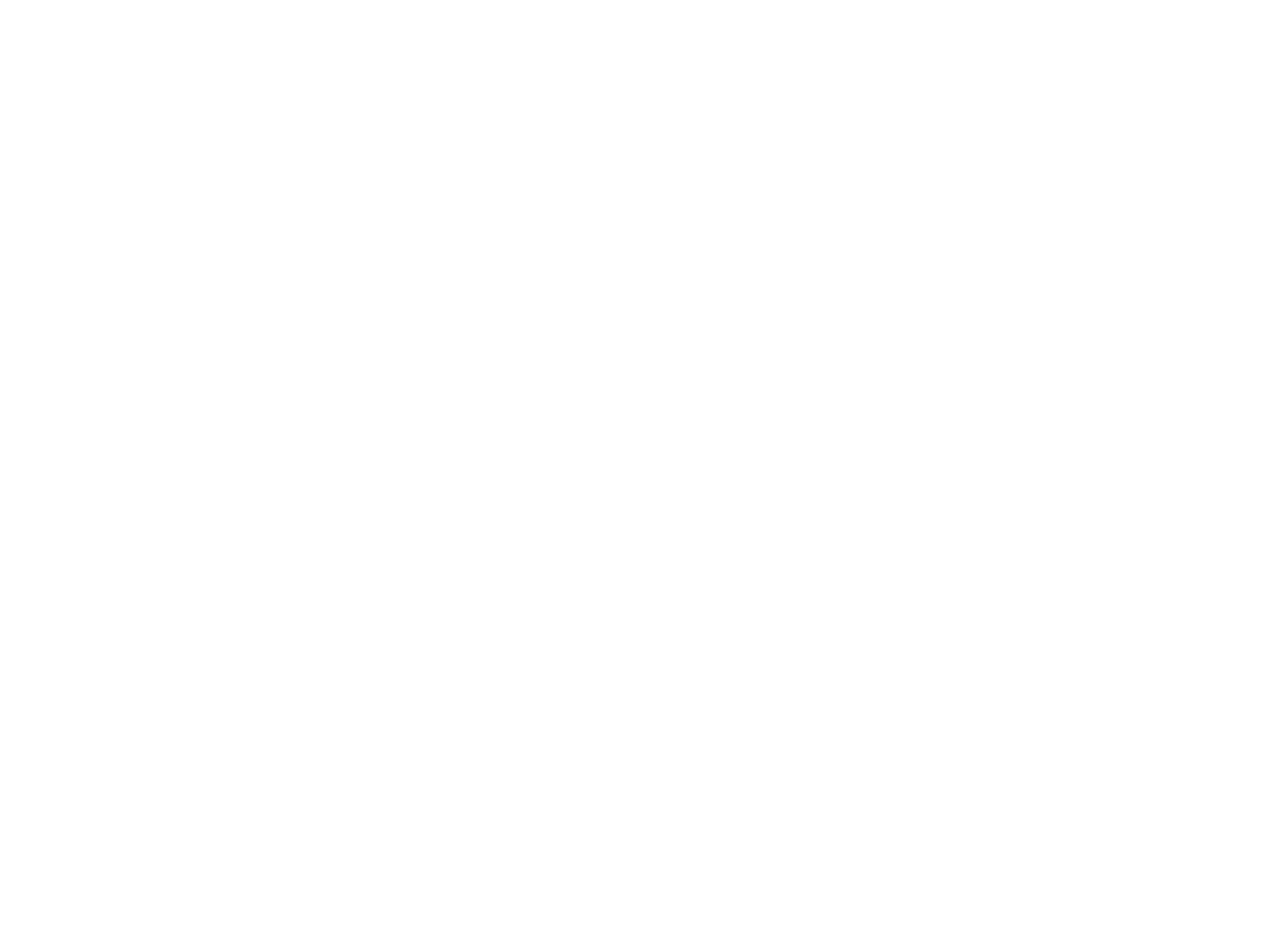
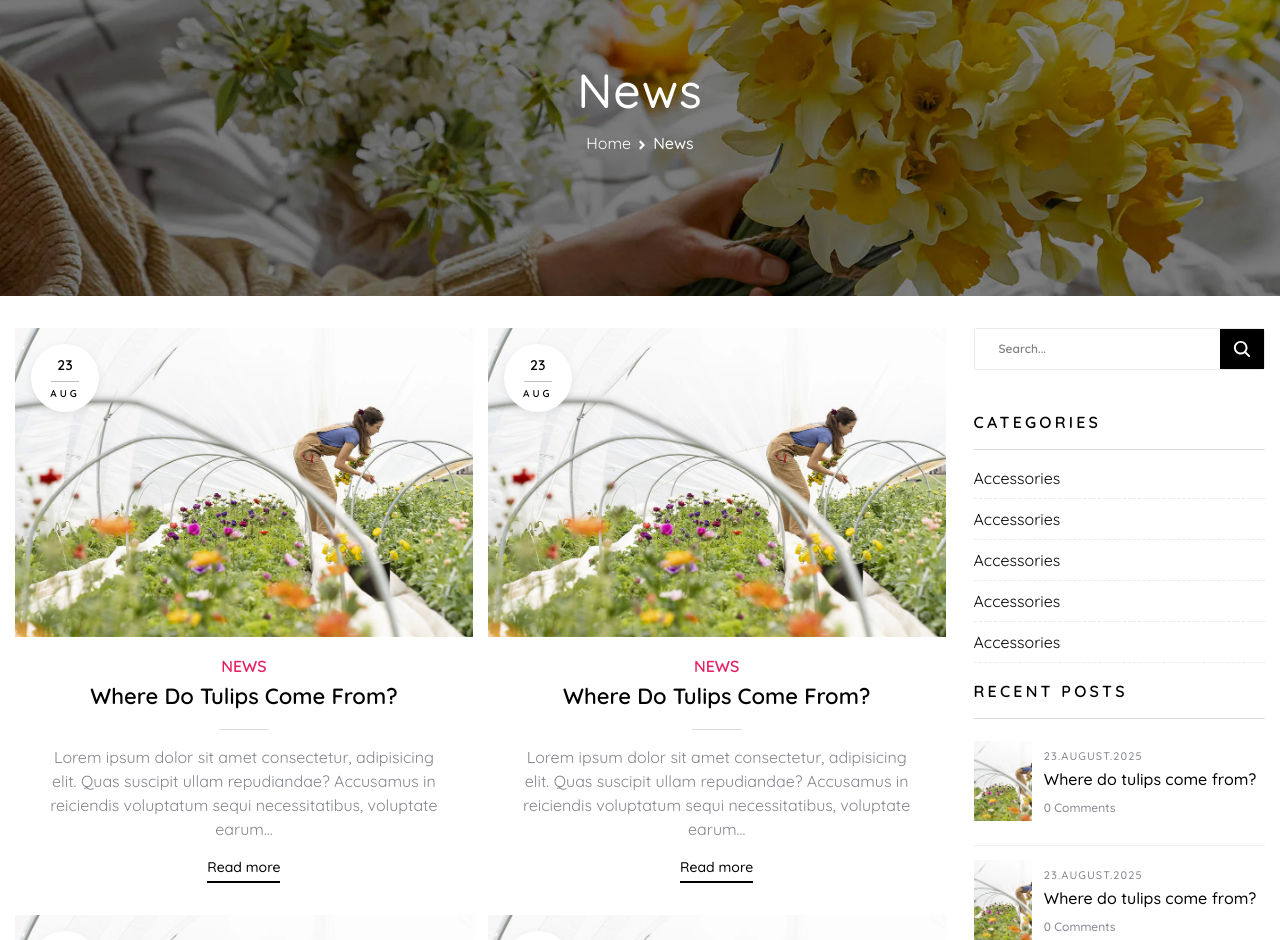
Before and after one commit to grenno1606/FloriaStore, a React (Vite) app: page /blogs in a window 1280 px wide. Before the commit this address had no page. Shown: the part 160-1100 px from the top of the page. Before the commit the page ends 800 px from the top, so only its background shows below. Built offline with nearby package versions, Linux system fonts and the light colour scheme.

Commit message:
feat: add blogs page layout and components

```diff
--- a/src/components/blogs/Blog.jsx
+++ b/src/components/blogs/Blog.jsx
@@ -8,14 +8,14 @@ export const Blog = ({
   img,
   day,
   month,
-  hasContent = true,
+  condensedContent = true,
 }) => {
   return (
     <div className="flex flex-col gap-4 justify-center items-center w-full">
       <div
         className={twMerge(
-          "relative group overflow-hidden",
-          hasContent &&
+          "relative group overflow-hidden cursor-pointer",
+          condensedContent &&
             "hover:after:bg-white/40 after:absolute after:inset-0 after:z-[1] after:transition after:duration-300"
         )}
       >
@@ -27,18 +27,23 @@ export const Blog = ({
         <div
           className={twMerge(
             "absolute top-4 flex flex-col left-4 justify-center items-center bg-white shadow-light w-[68px] h-[68px] text-black font-semibold text-center uppercase rounded-full",
-            hasContent && "rounded-none"
+            !condensedContent && "rounded-none"
           )}
         >
           <p className="text-[14px]">{day}</p>
-          <span className="bg-black w-7 h-[1px] block mt-1 mx-auto"></span>
+          <span className="bg-gray-450 w-7 h-[1px] block mt-1 mx-auto"></span>
           <p className="text-[10px] pt-1 tracking-[3px] uppercase text-center font-semibold">
             {month}
           </p>
         </div>
       </div>
       <div className="text-center px-7">
-        <span className="text-[16px] font-semibold leading-[24px] text-gray-700 uppercase hover:text-pink-dark hover:cursor-pointer">
+        <span
+          className={twMerge(
+            "text-[16px] font-semibold leading-[24px] text-gray-700 uppercase hover:text-pink-dark cursor-pointer",
+            condensedContent && "text-pink-dark cursor-default"
+          )}
+        >
           NEWS
         </span>
         <br />
@@ -51,8 +56,8 @@ export const Blog = ({
           </Link>
           <span
             className={twMerge(
-              "absolute bottom-0 left-1/2 -translate-x-1/2 h-[1px] w-[50px] bg-gray-300",
-              hasContent && "bg-pink-dark"
+              "absolute bottom-0 left-1/2 -translate-x-1/2 h-[1px] w-[50px] bg-gray-400",
+              !condensedContent && "bg-pink-dark"
             )}
           ></span>
         </div>
@@ -66,11 +71,17 @@ export const Blog = ({
         </p>
         <div
           className={twMerge(
-            "pb-1 inline-block text-[14px] font-semibold border-b-2 border-b-black cursor-pointer hover:text-pink-dark",
-            hasContent && "hidden"
+            "pb-1 inline-block font-semibold border-b-2 group border-b-black cursor-pointer hover:border-b-pink-dark transition-all duration-300",
+            !condensedContent && "hidden"
           )}
         >
-          <Button variant="ghost">Read more</Button>
+          <Button
+            variant="ghost"
+            size="sm"
+            className="group-hover:text-pink-dark"
+          >
+            Read more
+          </Button>
         </div>
       </div>
     </div>
--- /dev/null
+++ b/src/components/blogs/Post.jsx
@@ -0,0 +1,22 @@
+export const Post = ({ img, day, month, year, title, commentCount }) => {
+  return (
+    <div className="flex gap-3 pt-3.5 pb-6 border-b border-b-gray-200">
+      <img
+        className="w-[20%] min-h-[80px] object-cover cursor-pointer"
+        src={img}
+        alt="img_post"
+      />
+      <div>
+        <span className="text-[11px] text-gray-700 font-medium uppercase tracking-[0.1em] pb-1.5">
+          {day}.{month}.{year}
+        </span>
+        <h3 className="text-base font-medium text-black pb-0.5 cursor-pointer hover:text-pink-dark">
+          {title}
+        </h3>
+        <span className="text-xs text-gray-700 font-medium">
+          {commentCount} Comments
+        </span>
+      </div>
+    </div>
+  );
+};
--- a/src/components/buttons/Button.jsx
+++ b/src/components/buttons/Button.jsx
@@ -6,7 +6,8 @@ const button = tv({
   variants: {
     variant: {
       primary: "py-3 px-5 tracking-[2px] !leading-none text-center uppercase",
-      ghost: "text-black font-medium flex items-center bg-transparent",
+      ghost:
+        "text-black font-medium flex items-center bg-transparent hover:text-pink-dark",
       outline:
         "w-[42px] h-[42px] border border-gray-300 text-gray-650 font-medium tracking-normal leading-[42px] flex items-center justify-center hover:text-white hover:bg-pink-dark",
       secondary:
--- /dev/null
+++ b/src/components/common/ItemToggle.jsx
@@ -0,0 +1,7 @@
+export const ItemToggle = ({ children }) => {
+  return (
+    <div className="py-2 text-base text-black border-b border-dashed border-b-gray-300">
+      <a href="">{children}</a>
+    </div>
+  );
+};
--- a/src/components/common/TitleWidget.jsx
+++ b/src/components/common/TitleWidget.jsx
@@ -1,7 +1,7 @@
 export const TitleWidget = ({ children }) => {
   return (
     <div>
-      <p className="text-[15px] font-semibold tracking-[0.2em] uppercase pb-[15px] relative border-b border-b-gray-450 sm:text-base">
+      <p className="text-[15px] font-semibold tracking-[0.2em] uppercase pb-[15px] relative border-b border-b-gray-400 sm:text-base">
         {children}
       </p>
     </div>
--- a/src/components/inputs/SendMailInput.jsx
+++ b/src/components/inputs/SendMailInput.jsx
@@ -2,11 +2,13 @@ import { twMerge } from "tailwind-merge";
 
 import { Button } from "../buttons/Button";
 import PlaneIcon from "../../assets/icons/PlaneIcon";
+import { IoSearch } from "react-icons/io5";
 
 export const SendMailInput = ({
   className,
   color = "secondary",
   placeholder = "Your email address...",
+  icon,
 }) => {
   return (
     <div
@@ -29,6 +31,9 @@ export const SendMailInput = ({
             : "h-[40px] py-1.5 px-3"
         }
       >
+        {icon ? (
+          <IoSearch className="text-[20px]" />
+        ) : (
           <PlaneIcon
             className={
               color == "secondary"
@@ -36,6 +41,7 @@ export const SendMailInput = ({
                 : "w-[15px] h-[15px] fill-white"
             }
           />
+        )}
       </Button>
     </div>
   );
--- /dev/null
+++ b/src/pages/BlogsPage.jsx
@@ -0,0 +1,201 @@
+import { Blog } from "../components/blogs/Blog";
+import { Post } from "../components/blogs/Post";
+import { Button } from "../components/buttons/Button";
+import { Breadcrumb } from "../components/common/Breadcrumb";
+import { ItemToggle } from "../components/common/ItemToggle";
+import { TitleWidget } from "../components/common/TitleWidget";
+import { SendMailInput } from "../components/inputs/SendMailInput";
+import { IMG_BLOG } from "../contants/images";
+
+export const BlogsPage = () => {
+  return (
+    <div className="my-16 xl:mt-20">
+      <Breadcrumb>News</Breadcrumb>
+      <div className="wrapper">
+        <div className="lg:flex lg:*:px-3.5 lg:-mx-3.5">
+          <div className="lg:w-2/3 xl:w-3/4">
+            <div className="flex flex-col *:pt-8 md:flex-row md:flex-wrap md:*:w-1/2 md:*:px-[7.5px] md:-mx-[7.5px]">
+              <div>
+                <Blog
+                  title="Where Do Tulips Come From?"
+                  img={IMG_BLOG}
+                  day="23"
+                  month="AUG"
+                >
+                  Lorem ipsum dolor sit amet consectetur, adipisicing elit. Quas
+                  suscipit ullam repudiandae? Accusamus in reiciendis voluptatum
+                  sequi necessitatibus, voluptate earum...
+                </Blog>
+              </div>
+              <div>
+                <Blog
+                  title={"Where Do Tulips Come From?"}
+                  img={IMG_BLOG}
+                  day={"23"}
+                  month={"AUG"}
+                >
+                  Lorem ipsum dolor sit amet consectetur, adipisicing elit. Quas
+                  suscipit ullam repudiandae? Accusamus in reiciendis voluptatum
+                  sequi necessitatibus, voluptate earum...
+                </Blog>
+              </div>{" "}
+              <div>
+                <Blog
+                  title={"Where Do Tulips Come From?"}
+                  img={IMG_BLOG}
+                  day={"23"}
+                  month={"AUG"}
+                >
+                  Lorem ipsum dolor sit amet consectetur, adipisicing elit. Quas
+                  suscipit ullam repudiandae? Accusamus in reiciendis voluptatum
+                  sequi necessitatibus, voluptate earum...
+                </Blog>
+              </div>{" "}
+              <div>
+                <Blog
+                  title={"Where Do Tulips Come From?"}
+                  img={IMG_BLOG}
+                  day={"23"}
+                  month={"AUG"}
+                >
+                  Lorem ipsum dolor sit amet consectetur, adipisicing elit. Quas
+                  suscipit ullam repudiandae? Accusamus in reiciendis voluptatum
+                  sequi necessitatibus, voluptate earum...
+                </Blog>
+              </div>{" "}
+              <div>
+                <Blog
+                  title={"Where Do Tulips Come From?"}
+                  img={IMG_BLOG}
+                  day={"23"}
+                  month={"AUG"}
+                >
+                  Lorem ipsum dolor sit amet consectetur, adipisicing elit. Quas
+                  suscipit ullam repudiandae? Accusamus in reiciendis voluptatum
+                  sequi necessitatibus, voluptate earum...
+                </Blog>
+              </div>{" "}
+              <div>
+                <Blog
+                  title={"Where Do Tulips Come From?"}
+                  img={IMG_BLOG}
+                  day={"23"}
+                  month={"AUG"}
+                >
+                  Lorem ipsum dolor sit amet consectetur, adipisicing elit. Quas
+                  suscipit ullam repudiandae? Accusamus in reiciendis voluptatum
+                  sequi necessitatibus, voluptate earum...
+                </Blog>
+              </div>{" "}
+              <div>
+                <Blog
+                  title={"Where Do Tulips Come From?"}
+                  img={IMG_BLOG}
+                  day={"23"}
+                  month={"AUG"}
+                >
+                  Lorem ipsum dolor sit amet consectetur, adipisicing elit. Quas
+                  suscipit ullam repudiandae? Accusamus in reiciendis voluptatum
+                  sequi necessitatibus, voluptate earum...
+                </Blog>
+              </div>
+            </div>
+          </div>
+          <div className="pt-8 lg:w-1/3 xl:w-1/4">
+            <SendMailInput
+              placeholder="Search..."
+              icon={true}
+              color="primary"
+              className={"mb-10"}
+            ></SendMailInput>
+            <div className="pb-4">
+              <TitleWidget>CATEGORIES</TitleWidget>
+              <ul className="mt-2">
+                <li>
+                  <ItemToggle>Accessories</ItemToggle>
+                </li>
+                <li>
+                  <ItemToggle>Accessories</ItemToggle>
+                </li>
+                <li>
+                  <ItemToggle>Accessories</ItemToggle>
+                </li>
+                <li>
+                  <ItemToggle>Accessories</ItemToggle>
+                </li>
+                <li>
+                  <ItemToggle>Accessories</ItemToggle>
+                </li>
+              </ul>
+            </div>
+            <div>
+              <TitleWidget>Recent Posts</TitleWidget>
+              <div className="mt-2">
+                <Post
+                  img={IMG_BLOG}
+                  day={"23"}
+                  month={"AUGUST"}
+                  year={"2025"}
+                  title={"Where do tulips come from?"}
+                  commentCount={"0"}
+                ></Post>
+                <Post
+                  img={IMG_BLOG}
+                  day={"23"}
+                  month={"AUGUST"}
+                  year={"2025"}
+                  title={"Where do tulips come from?"}
+                  commentCount={"0"}
+                ></Post>
+                <Post
+                  img={IMG_BLOG}
+                  day={"23"}
+                  month={"AUGUST"}
+                  year={"2025"}
+                  title={"Where do tulips come from?"}
+                  commentCount={"0"}
+                ></Post>
+                <Post
+                  img={IMG_BLOG}
+                  day={"23"}
+                  month={"AUGUST"}
+                  year={"2025"}
+                  title={"Where do tulips come from?"}
+                  commentCount={"0"}
+                ></Post>
+                <Post
+                  img={IMG_BLOG}
+                  day={"23"}
+                  month={"AUGUST"}
+                  year={"2025"}
+                  title={"Where do tulips come from?"}
+                  commentCount={"0"}
+                ></Post>
+              </div>
+              <div className="mt-7">
+                <TitleWidget>TAGS</TitleWidget>
+                <div className="my-7 flex flex-wrap gap-2.5 items-center">
+                  <Button variant="outline" className="w-fit px-[22px]">
+                    Flowers
+                  </Button>
+                  <Button variant="outline" className="w-fit px-[22px]">
+                    Flowers
+                  </Button>
+                  <Button variant="outline" className="w-fit px-[22px]">
+                    Flowers
+                  </Button>
+                  <Button variant="outline" className="w-fit px-[22px]">
+                    Flowers
+                  </Button>
+                  <Button variant="outline" className="w-fit px-[22px]">
+                    Flowers
+                  </Button>
+                </div>
+              </div>
+            </div>
+          </div>
+        </div>
+      </div>
+    </div>
+  );
+};
--- a/src/pages/HomePage.jsx
+++ b/src/pages/HomePage.jsx
@@ -318,6 +318,7 @@ export const HomePage = () => {
               img={IMG_BLOG}
               day="23"
               month="AUG"
+              condensedContent={false}
             >
               Lorem ipsum dolor sit amet consectetur adipisicing elit. At
               sapiente hic labore sed ullam. Eos voluptatem repellat consectetur
@@ -330,6 +331,7 @@ export const HomePage = () => {
               img={IMG_BLOG}
               day="23"
               month="AUG"
+              condensedContent={false}
             >
               Lorem ipsum dolor sit amet consectetur adipisicing elit. At
               sapiente hic labore sed ullam. Eos voluptatem repellat consectetur
--- a/src/router/createRouterApp.js
+++ b/src/router/createRouterApp.js
@@ -5,6 +5,7 @@ import { ProductsPage } from "../pages/ProductsPage";
 import { ProductDetail } from "../pages/ProductDetail";
 import { ShoppingCartPage } from "../pages/ShoppingCartPage";
 import { WishlistPage } from "../pages/WishlistPage";
+import { BlogsPage } from "../pages/BlogsPage";
 
 export const createRouterApp = () => {
   return createBrowserRouter([
@@ -16,6 +17,7 @@ export const createRouterApp = () => {
         { path: "/product", Component: ProductDetail },
         { path: "/wishlist", Component: WishlistPage },
         { path: "/cart", Component: ShoppingCartPage },
+        { path: "/blogs", Component: BlogsPage },
       ],
     },
   ]);
```
Lines whose indentation alone changed are shown as unchanged.
